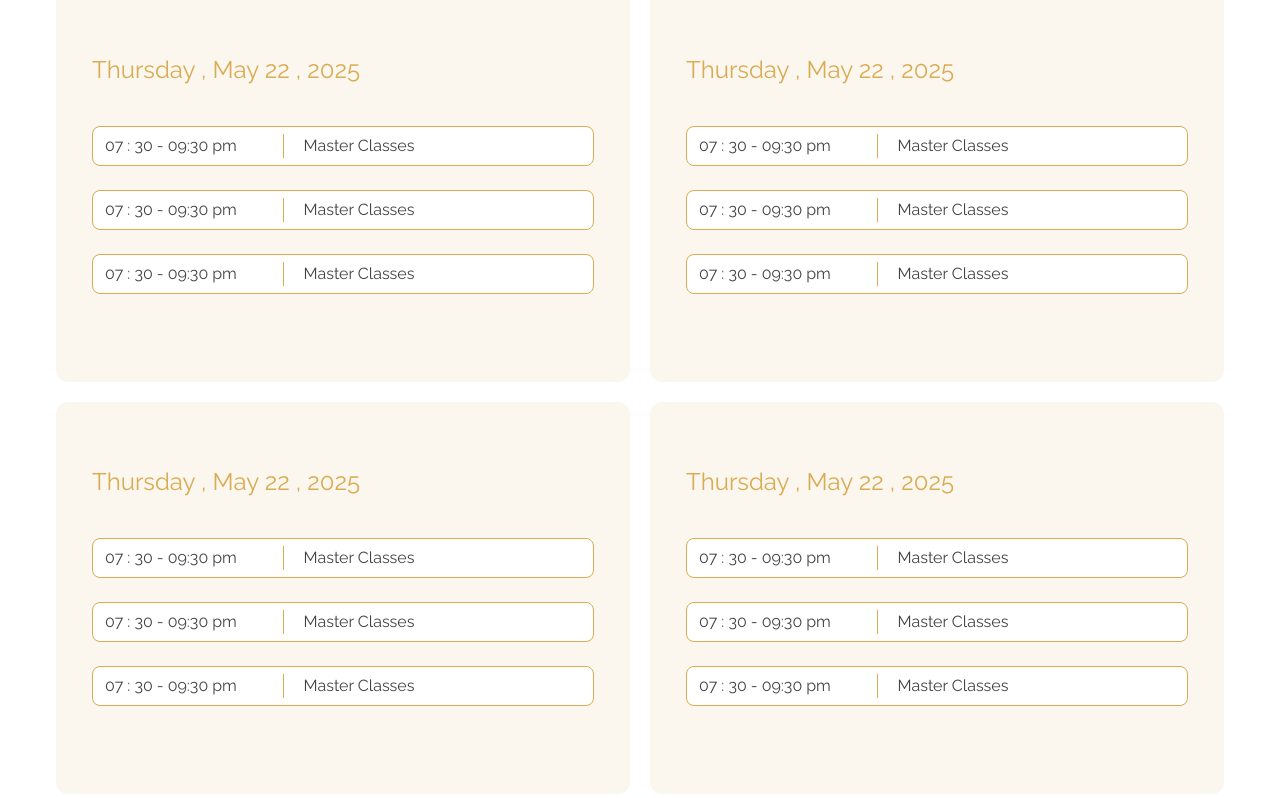
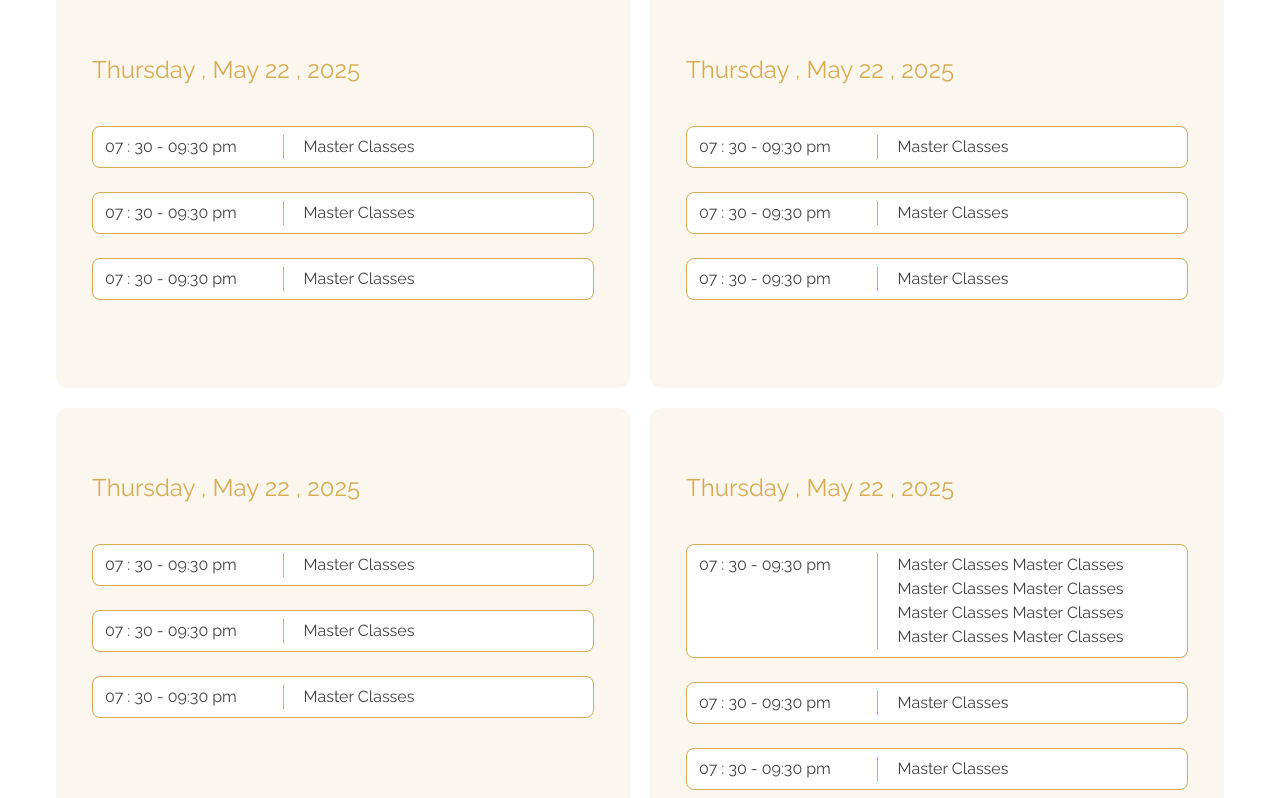
Before and after one commit to Nehal-Homoda/dentist-event, a Next.js app: page / in a window 1280 px wide. Shown: the part 3102-3900 px from the top of the page. Built offline with nearby package versions, Linux system fonts and the light colour scheme.

Commit message:
fix problem of increasing text inside input by making height auto

```diff
--- a/src/app/(profile)/page.tsx
+++ b/src/app/(profile)/page.tsx
@@ -48,7 +48,7 @@ export default function Home() {
         {
             day: "Thursday , May 22 , 2025",
             program: [
-                { date: "07 : 30 - 09:30 pm", course: "Master Classes" },
+                { date: "07 : 30 - 09:30 pm", course: "Master Classes Master Classes Master Classes Master Classes Master Classes  Master Classes  Master Classes  Master Classes " },
                 { date: "07 : 30 - 09:30 pm", course: "Master Classes" },
                 { date: "07 : 30 - 09:30 pm", course: "Master Classes" },
             ],
@@ -106,14 +106,14 @@ export default function Home() {
                                         {item.day}
                                     </h1>
                                     {item.program.map((item, index) => (
-                                        <div className="outline-input grid grid-cols-8 items-center mb-6">
-                                            <div className="col-span-3">
-                                                <h1 className=" border-primary border-r ">
+                                        <div className="h-auto outline-input grid grid-cols-8 py-2 mb-6">
+                                            <div className="col-span-3 border-primary border-r">
+                                                <h1 className="">
                                                     {item.date}
                                                 </h1>
                                             </div>
                                             <div className="col-span-5 ms-5">
-                                                {item.course}
+                                                <div>{item.course}</div>
                                             </div>
                                         </div>
                                     ))}
```
